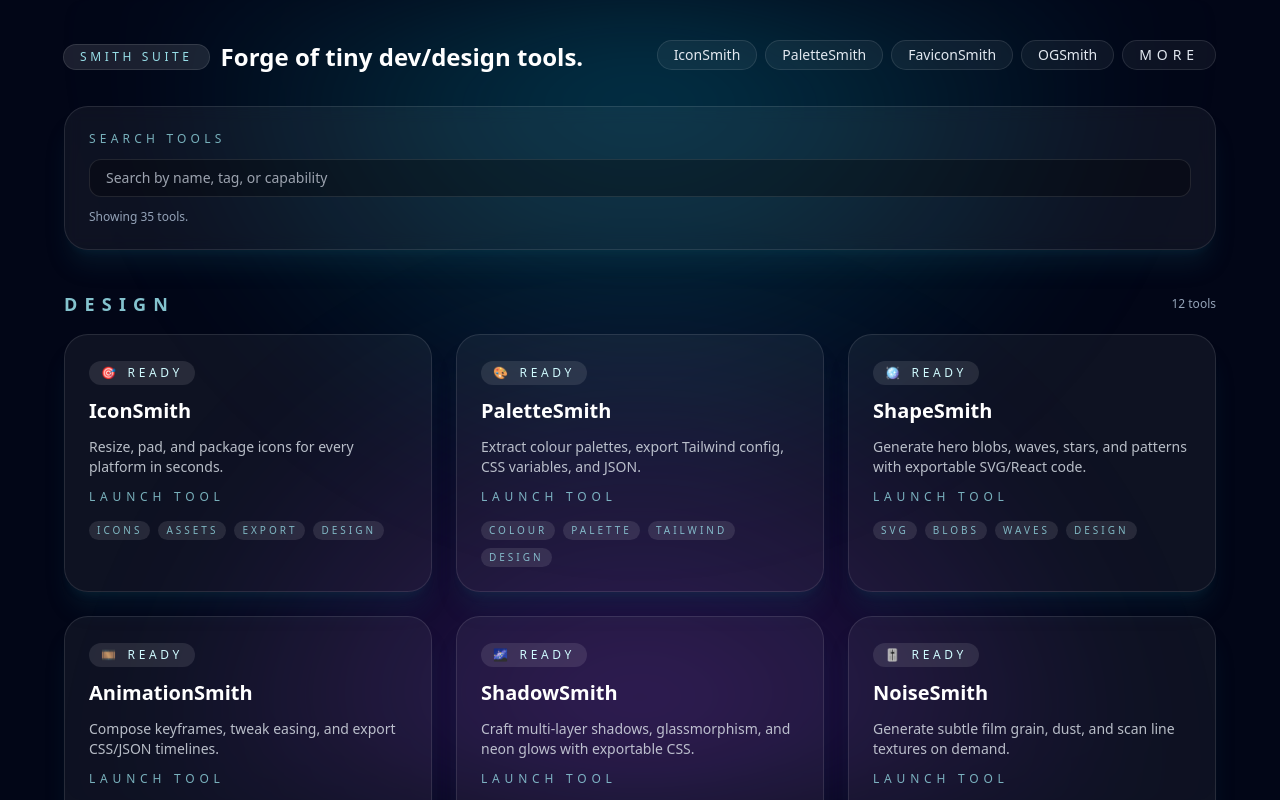
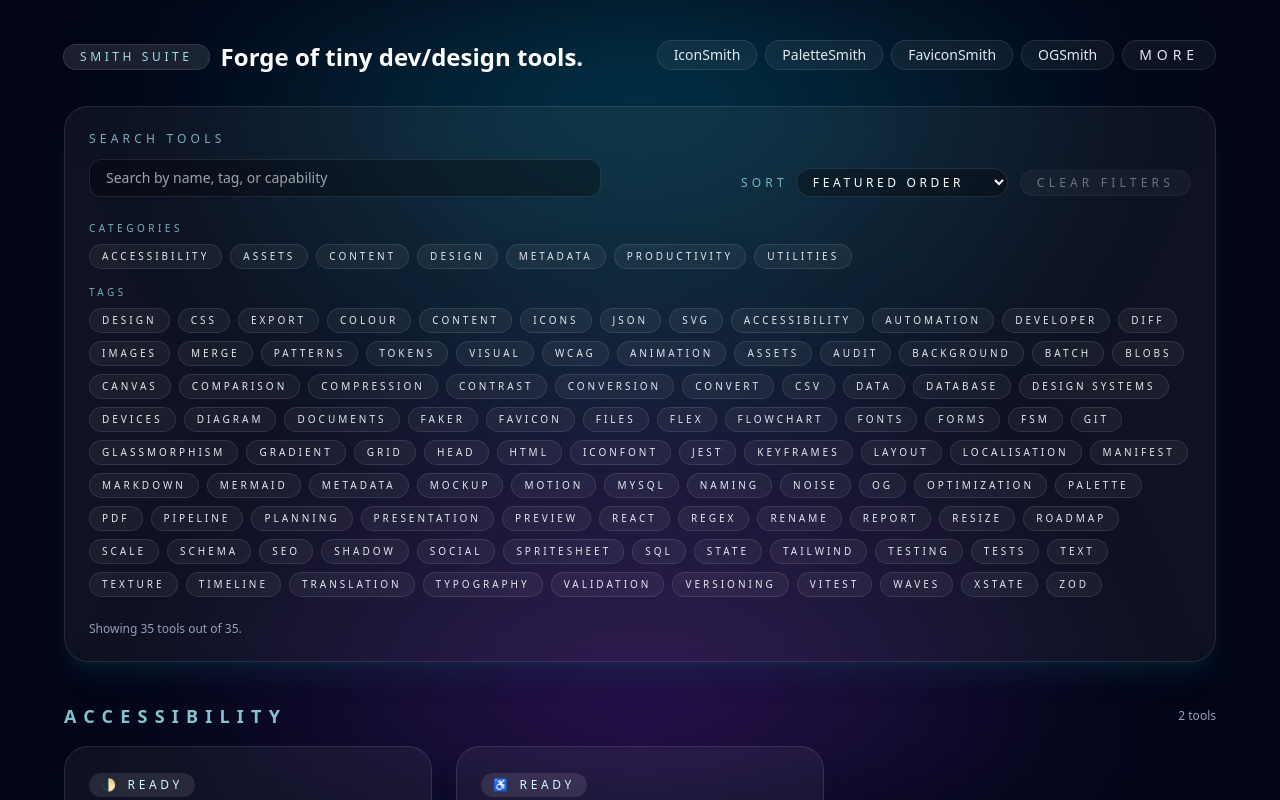
Before and after one commit to MadsenDev/icon-smith, a React (Vite) app: page / in a window 1280 px wide. Shown: the top 800 px of the page. Built offline with nearby package versions, Linux system fonts and the light colour scheme.

Commit message:
Improve dashboard discovery filters

```diff
--- a/src/App.tsx
+++ b/src/App.tsx
@@ -185,18 +185,63 @@
 
 function HomePage() {
   const [query, setQuery] = useState("");
+  const [selectedCategories, setSelectedCategories] = useState<Set<string>>(new Set<string>());
+  const [selectedTags, setSelectedTags] = useState<Set<string>>(new Set<string>());
+  const [sortOption, setSortOption] = useState<"featured" | "az">("featured");
 
   const normalizedQuery = query.trim().toLowerCase();
 
+  const categoryOptions = useMemo(() => {
+    const categories = new Set<string>();
+    dashboardCards.forEach((card) => categories.add(card.category));
+    return Array.from(categories).sort((a, b) => a.localeCompare(b));
+  }, []);
+
+  const tagOptions = useMemo(() => {
+    const tagCounts = new Map<string, number>();
+    dashboardCards.forEach((card) => {
+      card.tags.forEach((tag) => {
+        const next = (tagCounts.get(tag) ?? 0) + 1;
+        tagCounts.set(tag, next);
+      });
+    });
+    return Array.from(tagCounts.entries())
+      .sort((a, b) => {
+        if (b[1] === a[1]) return a[0].localeCompare(b[0]);
+        return b[1] - a[1];
+      })
+      .map(([tag]) => tag);
+  }, []);
+
   const filteredCards = useMemo(() => {
-    if (!normalizedQuery) return dashboardCards;
-    return dashboardCards.filter((card) => {
+    const queryFilter = (card: DashboardCard) => {
+      if (!normalizedQuery) return true;
       const haystack = [card.title, card.description, card.category, card.tags.join(" ")]
         .join(" ")
         .toLowerCase();
       return haystack.includes(normalizedQuery);
-    });
-  }, [normalizedQuery]);
+    };
+
+    const categoryFilter = (card: DashboardCard) => {
+      if (selectedCategories.size === 0) return true;
+      return selectedCategories.has(card.category);
+    };
+
+    const tagFilter = (card: DashboardCard) => {
+      if (selectedTags.size === 0) return true;
+      return Array.from(selectedTags).every((tag) => card.tags.includes(tag));
+    };
+
+    let filtered = dashboardCards.filter(
+      (card) => queryFilter(card) && categoryFilter(card) && tagFilter(card),
+    );
+
+    if (sortOption === "az") {
+      filtered = [...filtered].sort((a, b) => a.title.localeCompare(b.title));
+    }
+
+    return filtered;
+  }, [normalizedQuery, selectedCategories, selectedTags, sortOption]);
 
   const categories = useMemo(() => {
     const map = new Map<string, DashboardCard[]>();
@@ -205,13 +250,48 @@
       list.push(card);
       map.set(card.category, list);
     });
-    return Array.from(map.entries());
+    return Array.from(map.entries()).sort((a, b) => a[0].localeCompare(b[0]));
   }, [filteredCards]);
+
+  const hasFilters =
+    normalizedQuery !== "" || selectedCategories.size > 0 || selectedTags.size > 0 || sortOption !== "featured";
+
+  const toggleCategory = (category: string) => {
+    setSelectedCategories((prev) => {
+      const next = new Set(prev);
+      if (next.has(category)) {
+        next.delete(category);
+      } else {
+        next.add(category);
+      }
+      return next;
+    });
+  };
+
+  const toggleTag = (tag: string) => {
+    setSelectedTags((prev) => {
+      const next = new Set(prev);
+      if (next.has(tag)) {
+        next.delete(tag);
+      } else {
+        next.add(tag);
+      }
+      return next;
+    });
+  };
+
+  const clearFilters = () => {
+    setQuery("");
+    setSelectedCategories(new Set<string>());
+    setSelectedTags(new Set<string>());
+    setSortOption("featured");
+  };
 
   return (
     <div className="space-y-10 text-slate-200">
-      <div className="rounded-3xl border border-white/10 bg-white/5 p-6 shadow-xl shadow-cyan-900/20 backdrop-blur">
-        <label className="flex flex-col gap-3 text-sm text-slate-200">
+      <div className="space-y-6 rounded-3xl border border-white/10 bg-white/5 p-6 shadow-xl shadow-cyan-900/20 backdrop-blur">
+        <div className="flex flex-col gap-4 lg:flex-row lg:items-end lg:justify-between">
+          <label className="flex w-full flex-col gap-3 text-sm text-slate-200 lg:max-w-lg">
             <span className="text-xs uppercase tracking-[0.35em] text-cyan-200/70">Search tools</span>
             <input
               value={query}
@@ -220,9 +300,82 @@
               className="w-full rounded-xl border border-white/10 bg-black/30 px-4 py-2 text-sm text-white outline-none focus:border-cyan-400/60 focus:bg-black/40"
             />
           </label>
-        <p className="mt-3 text-xs text-slate-400">
-          Showing {filteredCards.length} tool{filteredCards.length === 1 ? "" : "s"}
-          {normalizedQuery ? ` for “${query.trim()}”` : ""}.
+          <div className="flex flex-wrap items-center gap-3 text-xs text-slate-300">
+            <label className="flex items-center gap-2">
+              <span className="uppercase tracking-[0.35em] text-cyan-200/70">Sort</span>
+              <select
+                value={sortOption}
+                onChange={(event) => setSortOption(event.target.value as typeof sortOption)}
+                className="rounded-full border border-white/10 bg-black/30 px-3 py-1 text-xs uppercase tracking-[0.3em] text-white outline-none focus:border-cyan-400/60"
+              >
+                <option value="featured">Featured order</option>
+                <option value="az">Alphabetical A–Z</option>
+              </select>
+            </label>
+            <button
+              type="button"
+              onClick={clearFilters}
+              disabled={!hasFilters}
+              className="rounded-full border border-white/10 bg-white/10 px-4 py-1 uppercase tracking-[0.35em] text-white transition hover:bg-white/20 disabled:cursor-not-allowed disabled:opacity-40"
+            >
+              Clear filters
+            </button>
+          </div>
+        </div>
+
+        <div className="space-y-4">
+          <div className="space-y-2">
+            <p className="text-[10px] uppercase tracking-[0.35em] text-cyan-200/70">Categories</p>
+            <div className="flex flex-wrap gap-2">
+              {categoryOptions.map((category) => {
+                const active = selectedCategories.has(category);
+                return (
+                  <button
+                    key={category}
+                    type="button"
+                    onClick={() => toggleCategory(category)}
+                    className={`rounded-full border px-3 py-1 text-[10px] uppercase tracking-[0.3em] transition ${
+                      active
+                        ? "border-cyan-300/70 bg-cyan-500/30 text-white shadow shadow-cyan-500/30"
+                        : "border-white/10 bg-white/5 text-slate-200 hover:bg-white/10"
+                    }`}
+                  >
+                    {category}
+                  </button>
+                );
+              })}
+            </div>
+          </div>
+
+          <div className="space-y-2">
+            <p className="text-[10px] uppercase tracking-[0.35em] text-cyan-200/70">Tags</p>
+            <div className="flex flex-wrap gap-2">
+              {tagOptions.map((tag) => {
+                const active = selectedTags.has(tag);
+                return (
+                  <button
+                    key={tag}
+                    type="button"
+                    onClick={() => toggleTag(tag)}
+                    className={`rounded-full border px-3 py-1 text-[10px] uppercase tracking-[0.3em] transition ${
+                      active
+                        ? "border-purple-300/70 bg-purple-500/30 text-white shadow shadow-purple-500/30"
+                        : "border-white/10 bg-white/5 text-slate-200 hover:bg-white/10"
+                    }`}
+                  >
+                    {tag}
+                  </button>
+                );
+              })}
+            </div>
+          </div>
+        </div>
+
+        <p className="text-xs text-slate-400">
+          Showing {filteredCards.length} tool{filteredCards.length === 1 ? "" : "s"} out of {dashboardCards.length}
+          {normalizedQuery ? ` for “${query.trim()}”` : ""}
+          {selectedCategories.size > 0 ? ` in ${selectedCategories.size} categor${selectedCategories.size === 1 ? "y" : "ies"}` : ""}
+          {selectedTags.size > 0 ? ` tagged with ${Array.from(selectedTags).join(", ")}` : ""}.
         </p>
       </div>
 
@@ -239,7 +392,7 @@
             </header>
             <div className="grid gap-6 md:grid-cols-2 xl:grid-cols-3">
               {cards.map((card) => (
-                <ToolCardItem key={card.title} card={card} />
+                <ToolCardItem key={card.title} card={card} highlight={normalizedQuery} />
               ))}
             </div>
           </section>
--- a/src/components/ToolCard.tsx
+++ b/src/components/ToolCard.tsx
@@ -1,7 +1,13 @@
 import { Link } from "react-router-dom";
+import type { ReactNode } from "react";
 import type { ToolCard } from "../data/tools";
 
-export function ToolCardItem({ card }: { card: ToolCard }) {
+type ToolCardProps = {
+  card: ToolCard;
+  highlight?: string;
+};
+
+export function ToolCardItem({ card, highlight }: ToolCardProps) {
   return (
     <Link
       key={card.title}
@@ -14,8 +20,8 @@
           className="inline-flex items-center gap-2 rounded-full bg-white/10 px-3 py-1 text-xs uppercase tracking-[0.3em] text-cyan-100"
           dangerouslySetInnerHTML={{ __html: card.badge }}
         />
-        <h3 className="text-xl font-semibold text-white">{card.title}</h3>
-        <p className="text-sm text-slate-200/80">{card.description}</p>
+        <h3 className="text-xl font-semibold text-white">{highlightText(card.title, highlight)}</h3>
+        <p className="text-sm text-slate-200/80">{highlightText(card.description, highlight)}</p>
         <p className="text-xs uppercase tracking-[0.4em] text-cyan-200/70">{card.cta}</p>
         <div className="flex flex-wrap gap-2 pt-1 text-[10px] uppercase tracking-[0.3em] text-cyan-200/70">
           {card.tags.slice(0, 4).map((tag) => (
@@ -28,3 +34,27 @@
     </Link>
   );
 }
+
+function highlightText(text: string, query?: string): ReactNode {
+  if (!query?.trim()) return text;
+
+  const escaped = escapeRegExp(query.trim());
+  if (!escaped) return text;
+
+  const regex = new RegExp(`(${escaped})`, "gi");
+  const segments = text.split(regex);
+
+  return segments.map((segment, index) =>
+    index % 2 === 1 ? (
+      <mark key={`${segment}-${index}`} className="rounded bg-cyan-500/40 px-0.5 text-slate-950">
+        {segment}
+      </mark>
+    ) : (
+      <span key={`${segment}-${index}`}>{segment}</span>
+    ),
+  );
+}
+
+function escapeRegExp(input: string) {
+  return input.replace(/[.*+?^${}()|[\]\\]/g, "\\$&");
+}
```
Lines whose indentation alone changed are shown as unchanged.
